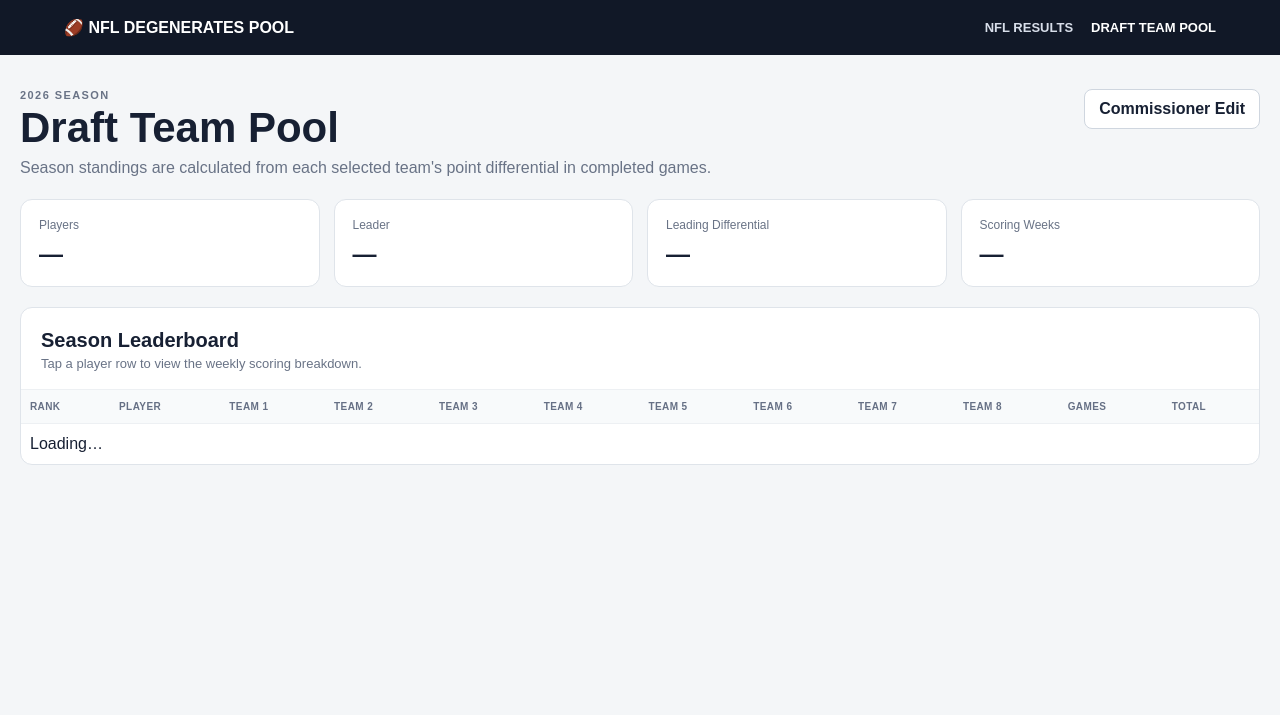
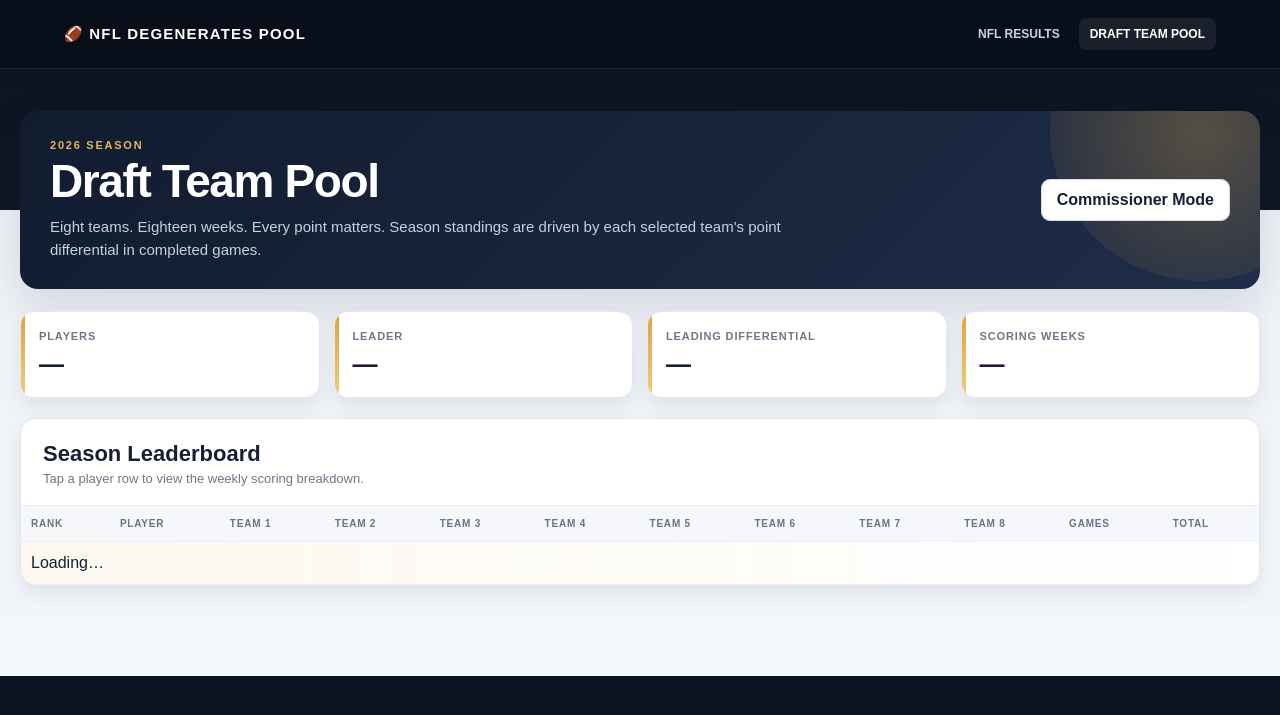
Before and after one commit to fsmalley/NFL-Degenerates-pool, a Flask app: page /draft in a window 1280 px wide. Shown: the top 715 px of the page. Run offline with Flask 3, Linux system fonts and the light colour scheme; data that the repository does not hold is empty.

Commit message:
Add files via upload
Upgrade visual design to V1.8

```diff
--- a/static/style.css
+++ b/static/style.css
@@ -1,89 +1,48 @@
 :root{
-  --bg:#f4f6f8;
-  --surface:#ffffff;
-  --ink:#172033;
-  --muted:#697386;
-  --line:#dfe4ea;
-  --dark:#111827;
-  --green:#16794b;
-  --green-bg:#eaf7f0;
-  --red:#b42318;
-  --red-bg:#fff0ee;
-  --blue:#2457d6;
+  --bg:#0b1220;--surface:#fff;--ink:#152033;--muted:#6e7788;--line:#e4e9f0;
+  --accent:#d9a441;--accent-soft:#f8edd2;--green:#11875d;--green-bg:#e9f7f1;
+  --red:#c5372c;--red-bg:#fff0ee;--blue:#2f66d0;--shadow:0 18px 45px rgba(11,18,32,.12);
+  --shadow-soft:0 8px 20px rgba(11,18,32,.08);
 }
-*{box-sizing:border-box}
-body{margin:0;background:var(--bg);color:var(--ink);font-family:Arial,Helvetica,sans-serif}
-header{background:var(--dark);color:#fff;padding:18px 5%;display:flex;justify-content:space-between;align-items:center;gap:20px}
-header nav{display:flex;gap:18px;flex-wrap:wrap}
-header a{color:#d8deea;text-decoration:none;font-weight:bold;font-size:13px}
-header a:hover,header a.active-nav{color:#fff}
-main{max-width:1400px;margin:auto;padding:34px 20px 60px}
-.hero{display:flex;justify-content:space-between;gap:24px;align-items:flex-start;margin-bottom:22px}
-.hero h1{font-size:42px;line-height:1.05;margin:5px 0 9px}
-.hero p{margin:0;color:var(--muted);max-width:760px}
-.hero-actions{display:flex;gap:10px;flex-wrap:wrap}
-.eyebrow{font-size:11px;letter-spacing:.13em;font-weight:bold;color:var(--muted)}
-button{font:inherit;cursor:pointer}
-.primary,.secondary,.ghost{border-radius:8px;padding:10px 14px;font-weight:bold}
-.primary{background:var(--dark);color:#fff;border:1px solid var(--dark)}
-.secondary{background:#fff;color:var(--ink);border:1px solid #cfd6df}
-.ghost{background:transparent;color:var(--ink);border:1px solid #d5dbe3}
-.hidden{display:none!important}
-.status{padding:12px 14px;border-radius:9px;margin-bottom:18px;font-weight:bold}
-.status.ok{background:var(--green-bg);color:var(--green)}
-.status.error{background:var(--red-bg);color:var(--red)}
+*{box-sizing:border-box}html{scroll-behavior:smooth}
+body{margin:0;background:linear-gradient(180deg,#0b1220 0,#101827 210px,#eef2f7 210px,#f3f6fa 100%);color:var(--ink);font-family:Arial,Helvetica,sans-serif}
+header{background:rgba(8,14,26,.95);color:#fff;padding:18px 5%;display:flex;justify-content:space-between;align-items:center;gap:20px;position:sticky;top:0;z-index:20;border-bottom:1px solid rgba(255,255,255,.08)}
+header b{letter-spacing:.08em;font-size:15px}header nav{display:flex;gap:8px;flex-wrap:wrap}
+header a{color:#cbd3df;text-decoration:none;font-weight:800;font-size:12px;padding:9px 11px;border-radius:8px}
+header a:hover,header a.active-nav{color:#fff;background:rgba(255,255,255,.08)}
+main{max-width:1450px;margin:auto;padding:42px 20px 70px}
+.hero{position:relative;overflow:hidden;display:flex;justify-content:space-between;gap:30px;align-items:center;margin-bottom:22px;padding:28px 30px;border-radius:18px;background:linear-gradient(135deg,#121c2f,#1f2d48);color:#fff;box-shadow:var(--shadow)}
+.hero:after{content:"";position:absolute;width:300px;height:300px;right:-90px;top:-130px;border-radius:50%;background:radial-gradient(circle,rgba(217,164,65,.30),rgba(217,164,65,0))}
+.hero>div{position:relative;z-index:2}.hero h1{font-size:46px;line-height:1.02;margin:7px 0 10px;letter-spacing:-.03em}
+.hero p{margin:0;color:#c8d1df;max-width:760px;font-size:15px;line-height:1.55}.hero-actions{display:flex;gap:10px;flex-wrap:wrap}
+.eyebrow{font-size:11px;letter-spacing:.16em;font-weight:900;color:#e1b75f}
+button{font:inherit;cursor:pointer}.primary,.secondary,.ghost{border-radius:9px;padding:11px 15px;font-weight:800}
+.primary{background:var(--accent);color:#17120a;border:1px solid var(--accent)}
+.secondary{background:#fff;color:var(--ink);border:1px solid #d7dde6}.ghost{background:rgba(255,255,255,.06);color:inherit;border:1px solid rgba(255,255,255,.18)}
+.card .ghost{color:var(--ink);background:#fff;border:1px solid #d7dde6}.hidden{display:none!important}
+.status{padding:13px 15px;border-radius:10px;margin-bottom:18px;font-weight:800}.status.ok{background:var(--green-bg);color:var(--green)}.status.error{background:var(--red-bg);color:var(--red)}
 .summary-grid{display:grid;grid-template-columns:repeat(4,1fr);gap:14px;margin-bottom:20px}
-.summary-card{background:var(--surface);border:1px solid var(--line);border-radius:12px;padding:18px}
-.summary-card span{display:block;color:var(--muted);font-size:12px;margin-bottom:8px}
-.summary-card strong{font-size:24px}
-.card{background:var(--surface);border:1px solid var(--line);border-radius:12px;overflow:hidden}
-.leaderboard-card{margin-bottom:20px}
-.section-head{padding:18px 20px;display:flex;justify-content:space-between;align-items:center;gap:16px;border-bottom:1px solid #edf0f3}
-.section-head h2{margin:3px 0 4px;font-size:20px}
-.section-head p{margin:0;color:var(--muted);font-size:13px}
-.tablewrap{overflow:auto}
-table{width:100%;border-collapse:collapse;min-width:1220px}
-th,td{padding:11px 9px;border-bottom:1px solid #edf0f3;text-align:left;white-space:nowrap}
-th{background:#f8fafb;color:#667085;font-size:10px;text-transform:uppercase;letter-spacing:.04em;position:sticky;top:0;z-index:1}
-tr:last-child td{border-bottom:0}
-.player-row:hover td{background:#fbfcfd}
-.rank-badge{display:inline-flex;width:28px;height:28px;border-radius:50%;align-items:center;justify-content:center;background:#eef1f5;font-weight:bold}
-.player-link{background:none;border:0;padding:0;font-weight:bold;color:var(--ink);text-decoration:underline;text-decoration-color:#cbd2da;text-underline-offset:3px}
-.team-pill{display:inline-flex;align-items:center;justify-content:center;min-width:42px;padding:6px 8px;border-radius:999px;background:#eef2f7;font-size:12px;font-weight:bold}
-.empty-team{color:#a0a7b1}
-.score{display:inline-block;min-width:46px;text-align:center;padding:6px 8px;border-radius:8px;font-weight:bold}
-.positive{color:var(--green)}
-.negative{color:var(--red)}
-.neutral{color:#4b5563}
-.score.positive{background:var(--green-bg)}
-.score.negative{background:var(--red-bg)}
-.score.neutral{background:#f1f3f5}
-.player-input{width:150px;padding:8px;border:1px solid #cbd2da;border-radius:7px;font-weight:bold}
-.team-select{width:125px;padding:8px;border:1px solid #cbd2da;border-radius:7px;background:#fff}
-.weekly-panel{margin-top:20px}
-.weekly-grid{padding:18px;display:grid;grid-template-columns:repeat(6,1fr);gap:10px}
-.week-card{border:1px solid var(--line);border-radius:10px;padding:12px;background:#fafbfc}
-.week-card.played{background:#fff}
-.week-card span{display:block;color:var(--muted);font-size:11px}
-.week-card strong{display:block;font-size:20px;margin:5px 0}
-.week-card small{color:#8a94a3}
-.muted{color:#9aa3ad}
-.weeks{display:flex;flex-wrap:wrap;gap:8px;margin:24px 0}
-.weeks a{background:#fff;border:1px solid #d5dbe2;color:#172033;padding:9px 12px;border-radius:7px;text-decoration:none;font-weight:bold}
-.weeks a.active{background:#172033;color:#fff}
-#notice{color:#8a5a00;font-size:12px}
-@media(max-width:1000px){
-  .summary-grid{grid-template-columns:repeat(2,1fr)}
-  .weekly-grid{grid-template-columns:repeat(3,1fr)}
-}
-@media(max-width:700px){
-  header{align-items:flex-start;flex-direction:column}
-  main{padding:24px 12px 40px}
-  .hero{flex-direction:column}
-  .hero h1{font-size:34px}
-  .summary-grid{grid-template-columns:1fr 1fr;gap:9px}
-  .summary-card{padding:14px}
-  .summary-card strong{font-size:20px}
-  .weekly-grid{grid-template-columns:repeat(2,1fr);padding:12px}
-  .section-head{padding:15px}
-}
+.summary-card{position:relative;overflow:hidden;background:#fff;border:1px solid var(--line);border-radius:14px;padding:18px;box-shadow:var(--shadow-soft)}
+.summary-card:before{content:"";position:absolute;left:0;top:0;bottom:0;width:4px;background:linear-gradient(180deg,var(--accent),#f0cc7a)}
+.summary-card span{display:block;color:var(--muted);font-size:11px;font-weight:800;letter-spacing:.08em;text-transform:uppercase;margin-bottom:8px}.summary-card strong{font-size:25px}
+.card{background:#fff;border:1px solid var(--line);border-radius:16px;overflow:hidden;box-shadow:var(--shadow-soft)}
+.leaderboard-card{margin-bottom:20px}.section-head{padding:19px 22px;display:flex;justify-content:space-between;align-items:center;gap:16px;border-bottom:1px solid #edf0f4}
+.section-head h2{margin:3px 0 4px;font-size:22px}.section-head p{margin:0;color:var(--muted);font-size:13px}
+.tablewrap{overflow:auto}table{width:100%;border-collapse:collapse;min-width:1230px}th,td{padding:12px 10px;border-bottom:1px solid #edf0f4;text-align:left;white-space:nowrap}
+th{background:#f5f7fa;color:#687385;font-size:10px;text-transform:uppercase;letter-spacing:.08em;position:sticky;top:0;z-index:1;font-weight:900}
+tbody tr:hover td{background:#fbfcfe}tbody tr:first-child td{background:linear-gradient(90deg,rgba(217,164,65,.08),rgba(255,255,255,0))}
+.rank-badge{display:inline-flex;width:31px;height:31px;border-radius:50%;align-items:center;justify-content:center;background:#eef2f7;font-weight:900;border:1px solid #dde3eb}
+tbody tr:first-child .rank-badge{background:var(--accent-soft);border-color:#e7c46e;color:#6f4d05}
+.player-link{background:none;border:0;padding:0;font-weight:900;color:var(--ink);text-decoration:none}.player-link:hover{color:var(--blue)}
+.team-pill{display:inline-flex;align-items:center;justify-content:center;min-width:45px;padding:7px 9px;border-radius:999px;background:linear-gradient(180deg,#f4f6f9,#e9edf3);border:1px solid #dfe5ec;font-size:12px;font-weight:900}
+.empty-team{color:#a3abb7}.score{display:inline-block;min-width:52px;text-align:center;padding:7px 9px;border-radius:9px;font-weight:900}
+.positive{color:var(--green)}.negative{color:var(--red)}.neutral{color:#4b5563}
+.score.positive{background:var(--green-bg)}.score.negative{background:var(--red-bg)}.score.neutral{background:#f0f3f6}
+.player-input{width:155px;padding:9px 10px;border:1px solid #cbd3dd;border-radius:8px;font-weight:800;background:#fff}.team-select{width:130px;padding:9px;border:1px solid #cbd3dd;border-radius:8px;background:#fff}
+.weekly-panel{margin-top:20px}.weekly-grid{padding:20px;display:grid;grid-template-columns:repeat(6,1fr);gap:11px;background:#f8fafc}
+.week-card{border:1px solid var(--line);border-radius:12px;padding:14px;background:#f7f9fc;min-height:108px}.week-card.played{background:#fff;box-shadow:0 4px 12px rgba(11,18,32,.05)}
+.week-card span{display:block;color:var(--muted);font-size:11px;font-weight:800;text-transform:uppercase}.week-card strong{display:block;font-size:23px;margin:7px 0 5px}.week-card small{color:#8a94a3;font-size:11px}.muted{color:#9aa3ad}
+.weeks{display:flex;flex-wrap:wrap;gap:8px;margin:24px 0}.weeks a{background:#fff;border:1px solid #d5dbe2;color:#172033;padding:9px 12px;border-radius:8px;text-decoration:none;font-weight:800}
+.weeks a.active{background:#172033;color:#fff;border-color:#172033}#notice{color:#8a5a00;font-size:12px;font-weight:700}
+@media(max-width:1000px){.summary-grid{grid-template-columns:repeat(2,1fr)}.weekly-grid{grid-template-columns:repeat(3,1fr)}}
+@media(max-width:700px){header{align-items:flex-start;flex-direction:column;padding:15px 16px}main{padding:22px 12px 42px}.hero{flex-direction:column;align-items:flex-start;padding:22px 18px;border-radius:14px}.hero h1{font-size:36px}.summary-grid{grid-template-columns:1fr 1fr;gap:9px}.summary-card{padding:14px}.summary-card strong{font-size:20px}.weekly-grid{grid-template-columns:repeat(2,1fr);padding:12px}.section-head{padding:15px}}
--- a/templates/draft.html
+++ b/templates/draft.html
@@ -20,10 +20,10 @@
   <div>
     <div class="eyebrow">2026 SEASON</div>
     <h1>Draft Team Pool</h1>
-    <p>Season standings are calculated from each selected team's point differential in completed games.</p>
+    <p>Eight teams. Eighteen weeks. Every point matters. Season standings are driven by each selected team's point differential in completed games.</p>
   </div>
   <div class="hero-actions">
-    <button id="editBtn" class="secondary">Commissioner Edit</button>
+    <button id="editBtn" class="secondary">Commissioner Mode</button>
     <button id="saveBtn" class="primary hidden">Save Changes</button>
     <button id="cancelBtn" class="ghost hidden">Cancel</button>
   </div>
```
Also changed, not shown: README.md.
